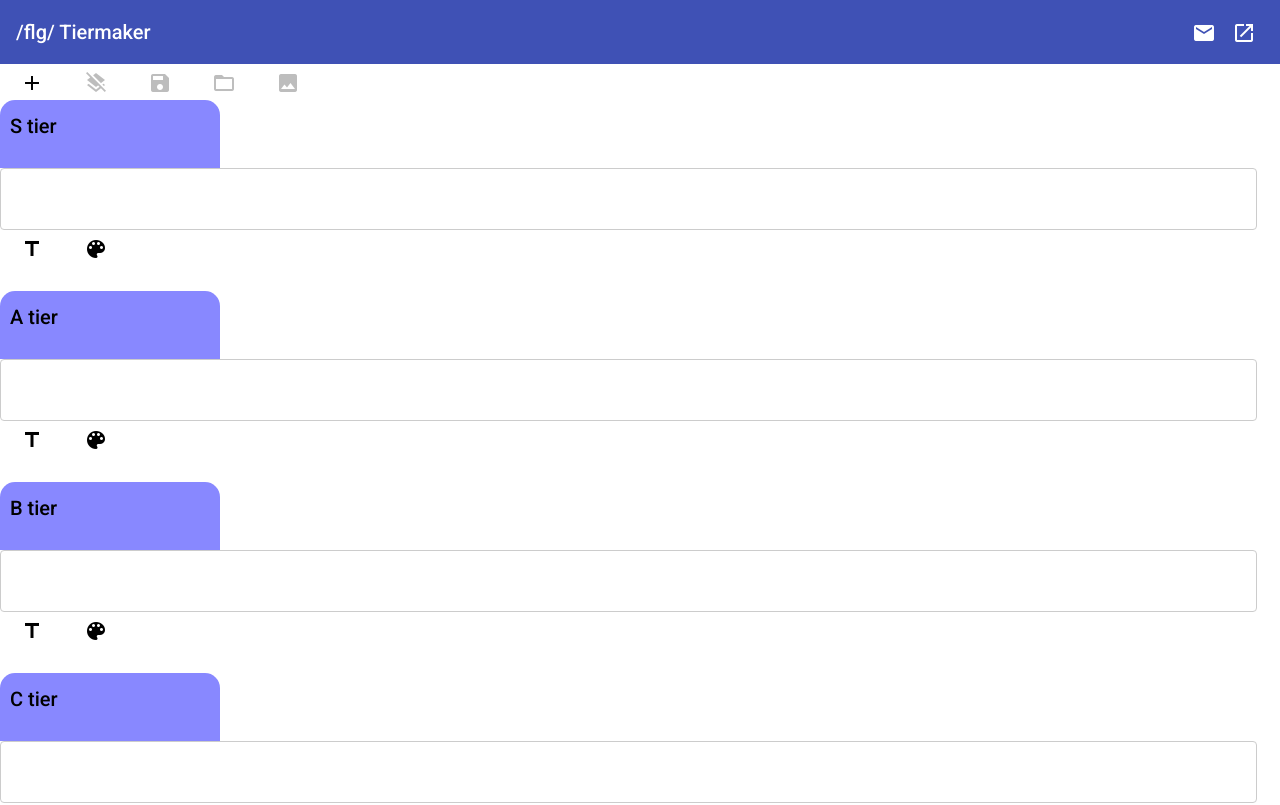
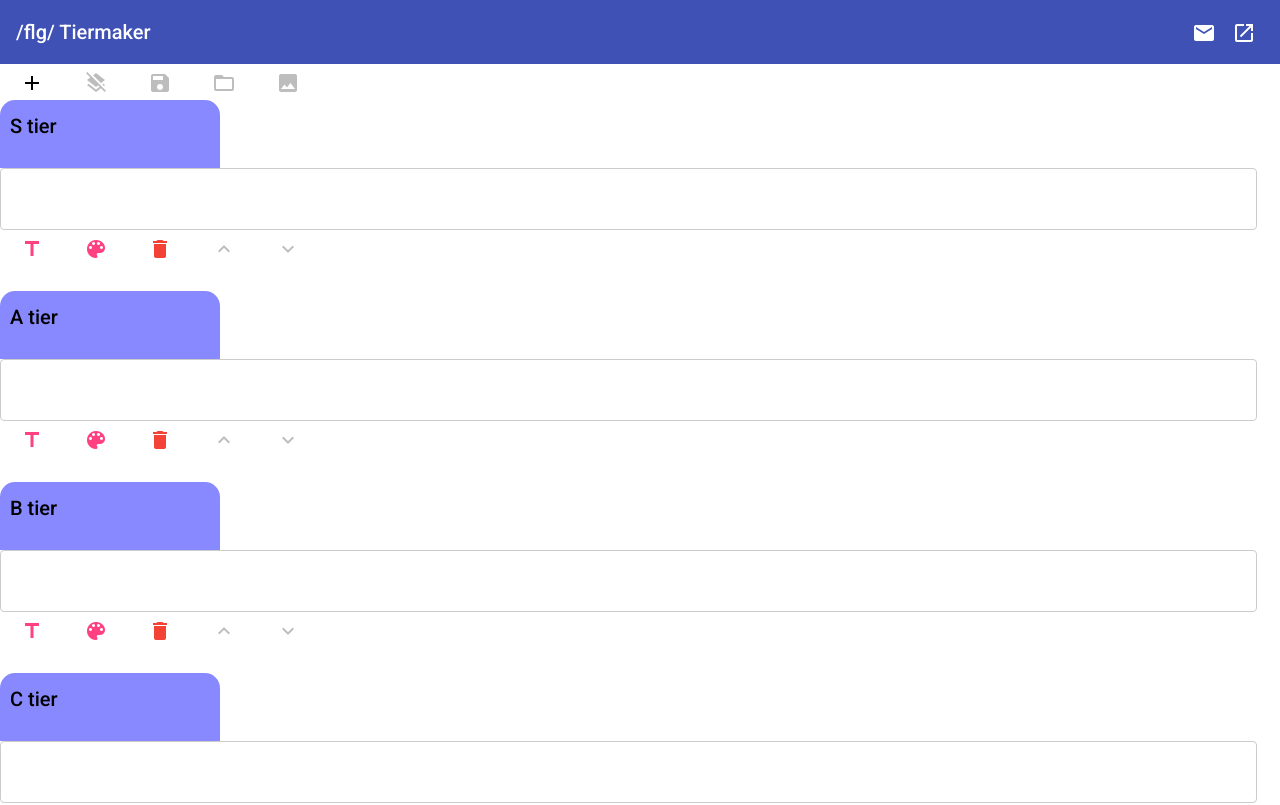
Before and after one commit to bingbonger1/flg-tierlist-maker, an Angular app: page / in a window 1280 px wide. Shown: the top 805 px of the page. Built offline with nearby package versions, Linux system fonts and the light colour scheme.

Commit message:
Adds tier deletion functions

```diff
--- a/src/app/list-container/list-container.component.html
+++ b/src/app/list-container/list-container.component.html
@@ -47,14 +47,34 @@
                 </mat-grid-list>
                 <button mat-button
                 matTooltip="Rename"
-                (click)="clickChangeTierNameButton(tier)">
+                (click)="clickChangeTierNameButton(tier)"
+                color="accent">
                     <mat-icon>title</mat-icon>
                 </button>
                 <button mat-button
                 matTooltip="Change color"
                 (click)="clickChangeColorButton(tier)"
+                color="accent"
                 >
                     <mat-icon>color_lens</mat-icon>
+                </button>
+                <button mat-button
+                matTooltip="Delete"
+                (click)="clickDeleteTierButton(tier)"
+                color="warn">
+                    <mat-icon>delete</mat-icon>
+                </button>
+                <button mat-button
+                matTooltip="Move up"
+                disabled
+                color="warn">
+                    <mat-icon>expand_less</mat-icon>
+                </button>
+                <button mat-button
+                matTooltip="Move down"
+                disabled
+                color="warn">
+                <mat-icon>expand_more</mat-icon>
                 </button>
             </div>
         </div>
--- a/src/app/list-container/list-container.component.ts
+++ b/src/app/list-container/list-container.component.ts
@@ -83,6 +83,13 @@ export class ListContainerComponent implements OnInit {
     tier.name = this.openTierNameDialog(tier.name);
   }
 
+  clickDeleteTierButton(tier: Tier){
+    this.tiers.splice(this.tiers.indexOf(tier),1);
+    for(let characterName of tier.characters){
+      this.unsortedCharacters.push(characterName);
+    }
+  }
+
   openColorDialog(currentColor: string): string{
     return prompt("New color (in hex)",currentColor);
     /*
```
